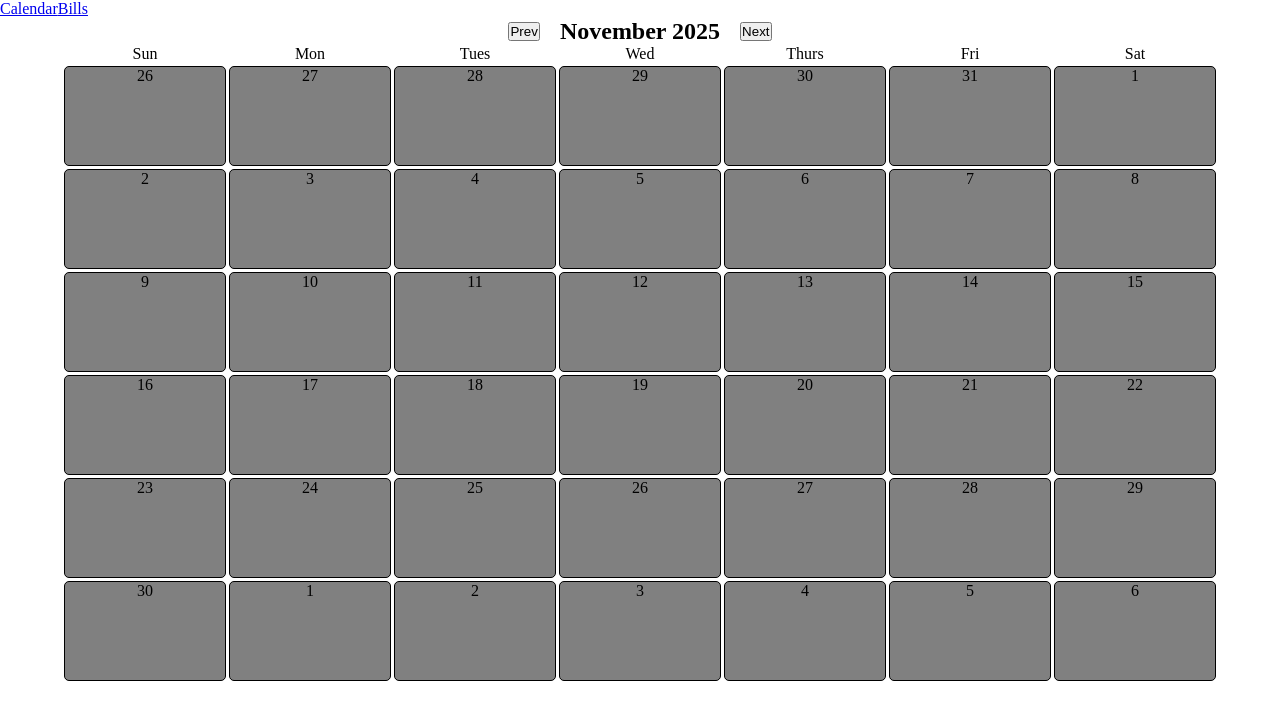
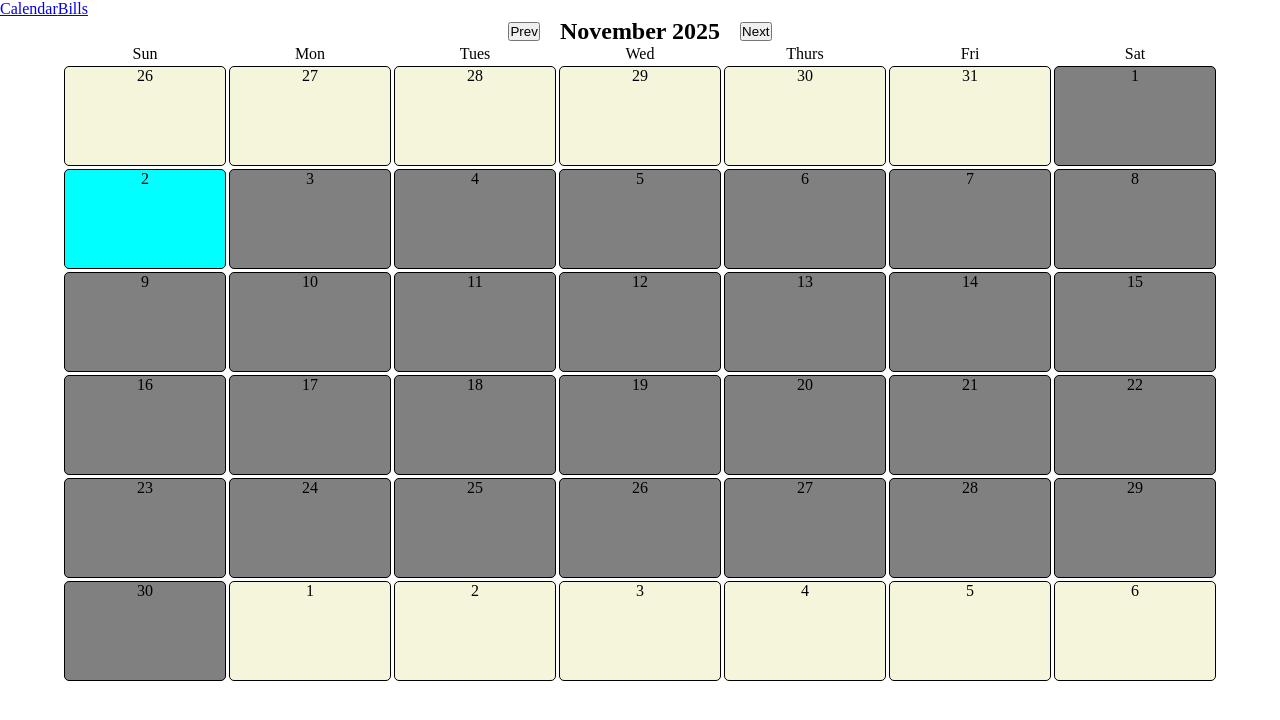
Before and after one commit to BradleyLegge/Calendar-App-Mern, a React (Vite) app in the folder client/: page / in a window 1280 px wide. Shown: the top 720 px of the page. Built offline with nearby package versions, Linux system fonts and the light colour scheme.

Commit message:
added calendar styles

```diff
--- a/client/src/components/Calendar.jsx
+++ b/client/src/components/Calendar.jsx
@@ -40,11 +40,21 @@ const Calendar = () => {
         {WEEKDAYS.map((day) => (
           <p key={day}>{day}</p>
         ))}
-        {daysOfMonth.map((day) => (
-          <div key={day} className="calendar-day">
-            <p>{day.getDate()}</p>
-          </div>
-        ))}
+        {daysOfMonth.map((day) => {
+          const isCurrentMonth = day.getMonth() === currentMonth.getMonth();
+          const isToday =
+            format(day, "yyyy-MM-dd") === format(new Date(), "yyyy-MM-dd");
+          return (
+            <div
+              key={day}
+              className={`calendar-day ${
+                isCurrentMonth ? isToday && "today" : "not-current-month"
+              }`}
+            >
+              <p>{day.getDate()}</p>
+            </div>
+          );
+        })}
       </div>
     </div>
   );
--- a/client/src/index.css
+++ b/client/src/index.css
@@ -31,3 +31,16 @@
   border-radius: 5px;
   height: 100px;
 }
+
+.calendar-day:hover{
+  cursor: pointer;
+  opacity: .5;
+}
+
+.not-current-month {
+  background: beige;
+}
+
+.today{
+  background: aqua;
+}
```
